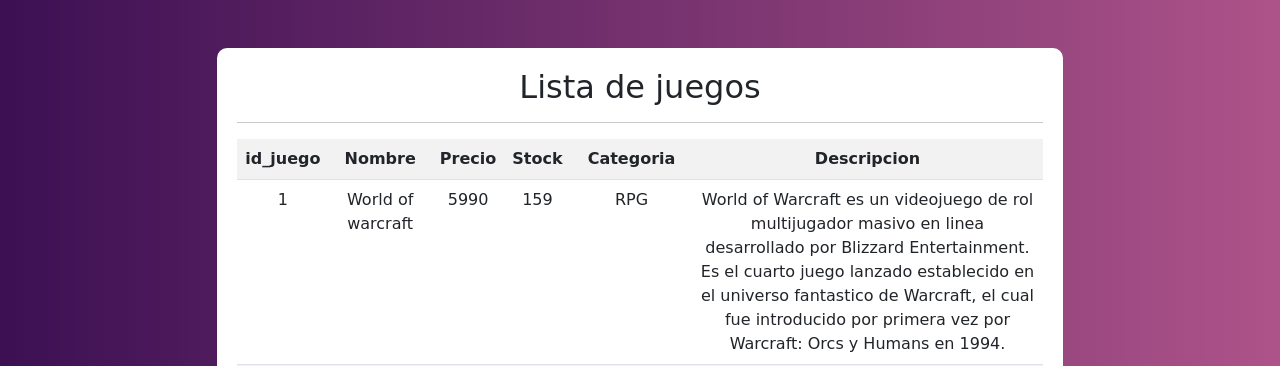
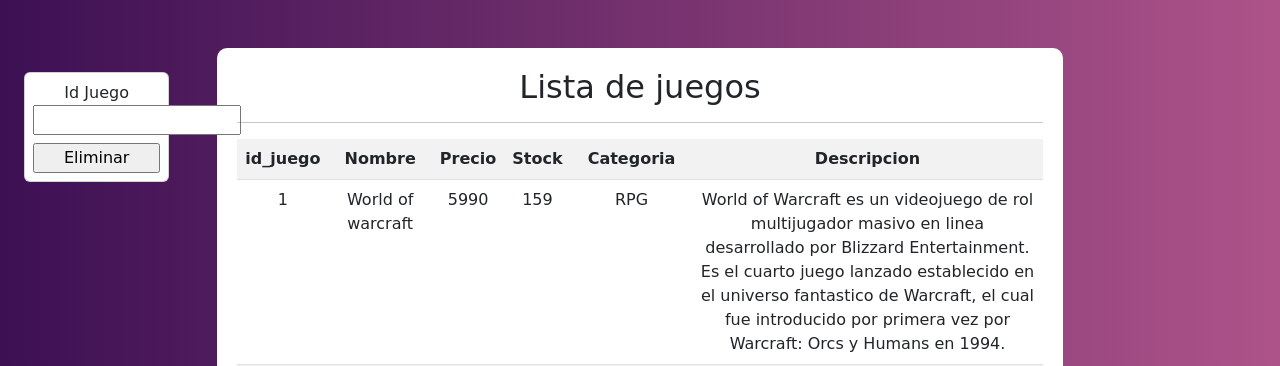
Before and after one commit to Wladimir3984/PROYECTO_BIMESTRE_PROGRAMACION_WEB, a Django app: page /oneturoetu234tnr4234rntrt234rnt234ntroeturoetur884oetnun/usroetnu2342342348rnteoenturoeuo214/ in a window 1280 px wide. Shown: the part 56-422 px from the top of the page. Run offline with Django 4.2, Linux system fonts and the light colour scheme; the visitor is signed in with stand-in values (Sample User, id 1); data comes from the database, SQL or seed files in the repository; some libraries are stand-ins or nearby versions; some web fonts are replaced.

Commit message:
se agrego casilla para ingresar id de juego a eliminar

```diff
--- a/gamesite/auth_admin/templates/auth_admin/juegos_crud/listar.html
+++ b/gamesite/auth_admin/templates/auth_admin/juegos_crud/listar.html
@@ -19,6 +19,16 @@
 <div class="row mt-5">
 
     <div class="col col-md-1 col-lg-2">
+        <div class="card p-2 m-4">
+            <form method="POST" action="{% url 'eliminarJuego' %}">
+                {% csrf_token %}
+                <label for="id_juego">Id Juego</label>
+                <input id="id_juego" type="text" name="id_juego">
+                <div class="d-grid gap-2 mt-2">
+                    <input type="submit" value="Eliminar">
+                </div>
+            </form>
+        </div>
     </div>
     <div class="col-12 col-md-10 col-lg-8">
         <div id="form">
--- a/gamesite/auth_admin/urls.py
+++ b/gamesite/auth_admin/urls.py
@@ -7,7 +7,7 @@ from .views import agregar_juego, listar_juegos, modificar_usuario, listar_usuar
 urlpatterns = [
     path('usroetnu2342342348rnteoenturoeuo213/',
          agregar_juego, name='agregar_juego'),
-    path('usroetnu2342342348rnteoenturoeuo213/<id>/',
+    path('',
          eliminarJuego, name='eliminarJuego'),
     path('usroetnu2342342348rnteoenturoeuo214/',
          listar_juegos, name='listar_juegos'),
--- a/gamesite/auth_admin/views.py
+++ b/gamesite/auth_admin/views.py
@@ -65,14 +65,14 @@ def modificarJuego(request, id):
         return render(request, 'auth_admin/juegos_crud/modificar.html', data)
 
 
-def eliminarJuego(request, id):
+def eliminarJuego(request):
     is_supervisor = request.user.has_perm('auth.rol_supervisor')
     is_superuser = request.user.is_superuser
     if not is_supervisor and not is_superuser:
         return render(request, 'app/index.html')
     else:
         try:
-            juego = Juego.objects.get(id_juego=id)
+            juego = Juego.objects.get(id_juego=request.POST.get('id_juego',''))
             juego.delete()
         except Exception as e:
             print(e)
```
